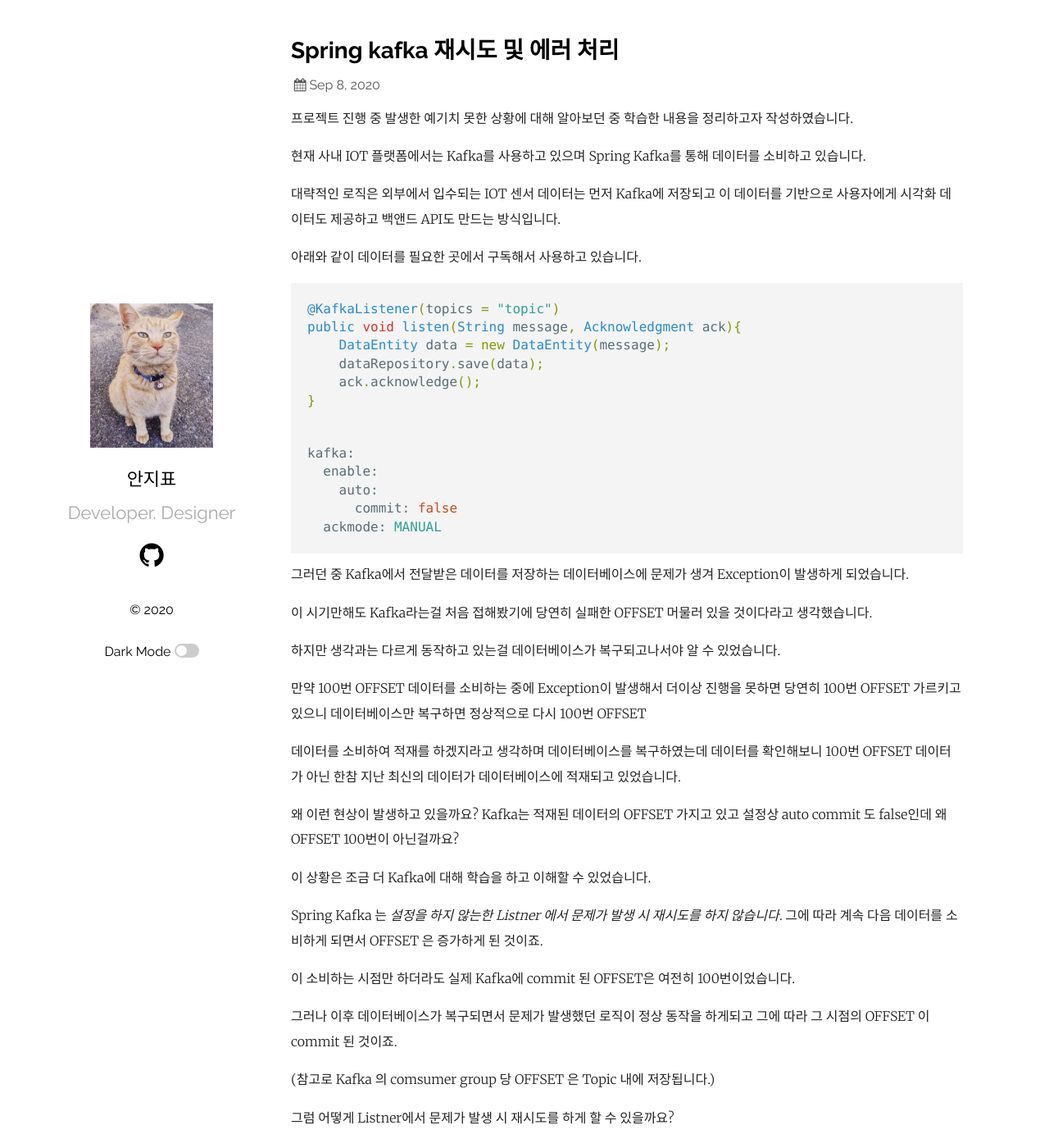
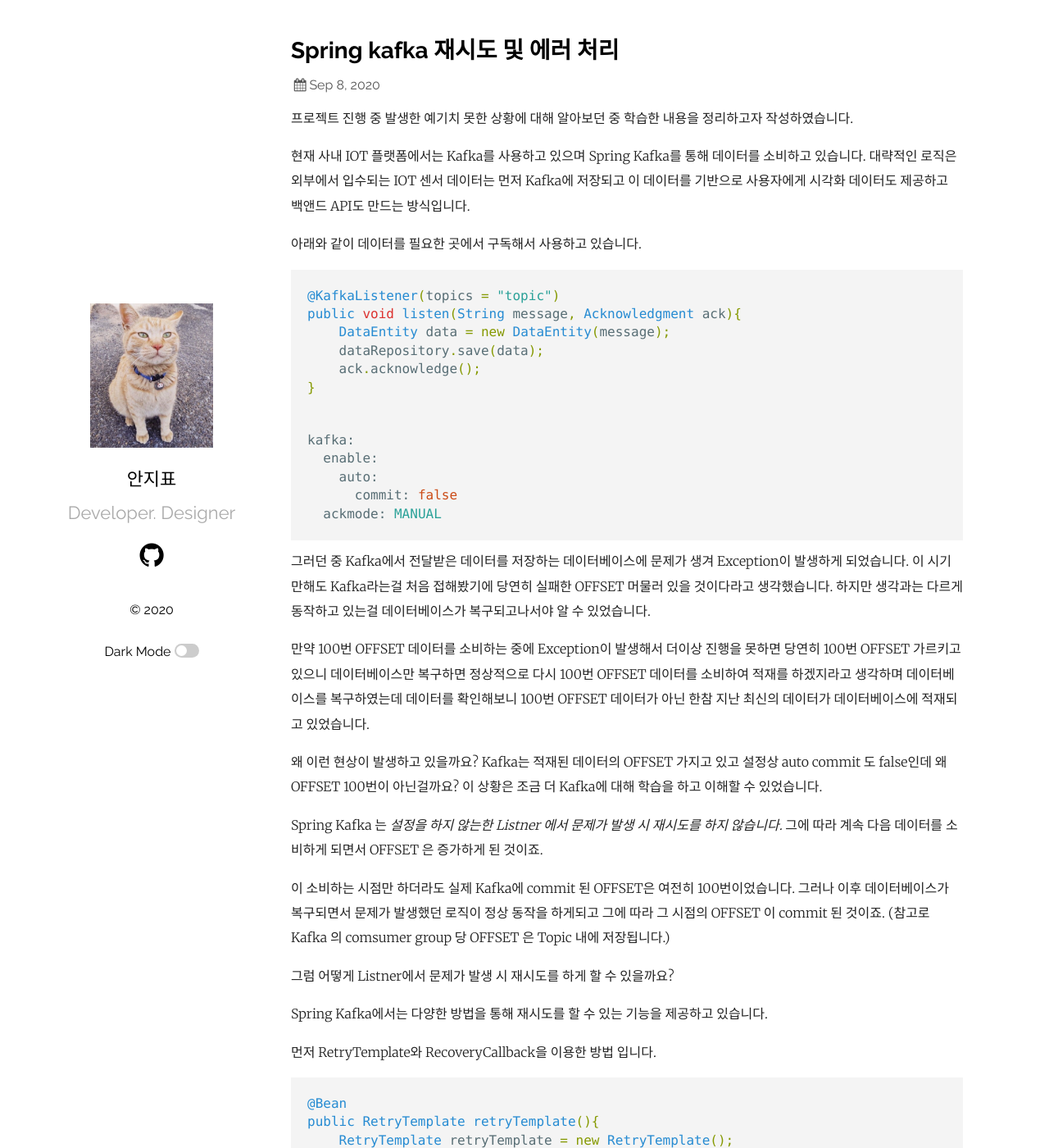
Before and after one commit to ppyong/ppyong.github.io, a Jekyll site: the page built from _posts/2020-09-08-spring-kafka-retry.md, in a window 1280 px wide and 1400 px high. Shown: the whole window at 82% size. Built offline with Jekyll 4.4.1, drawn with Linux system fonts in a browser that asks for light colours.

````diff
--- a/_posts/2020-09-08-spring-kafka-retry.md
+++ b/_posts/2020-09-08-spring-kafka-retry.md
@@ -7,9 +7,7 @@ image: /img/hello_world.jpeg
 프로젝트 진행 중 발생한 예기치 못한 상황에 대해 알아보던 중 학습한 내용을 정리하고자 작성하였습니다.
 
 현재 사내 IOT 플랫폼에서는 Kafka를 사용하고 있으며 Spring Kafka를 통해 데이터를 소비하고 있습니다.
-
 대략적인 로직은 외부에서 입수되는 IOT 센서 데이터는 먼저 Kafka에 저장되고 이 데이터를 기반으로 사용자에게 시각화 데이터도 제공하고 백앤드 API도 만드는 방식입니다.
-
 
 아래와 같이 데이터를 필요한 곳에서 구독해서 사용하고 있습니다.
 
@@ -30,29 +28,19 @@ kafka:
   ackmode: MANUAL
 ```
 
-그러던 중 Kafka에서 전달받은 데이터를 저장하는 데이터베이스에 문제가 생겨 Exception이 발생하게 되었습니다.
+그러던 중 Kafka에서 전달받은 데이터를 저장하는 데이터베이스에 문제가 생겨 Exception이 발생하게 되었습니다. 이 시기만해도 Kafka라는걸 처음 접해봤기에 당연히 실패한 OFFSET 머물러 있을 것이다라고 생각했습니다.  하지만 생각과는 다르게 동작하고 있는걸 데이터베이스가 복구되고나서야 알 수 있었습니다.
 
-이 시기만해도 Kafka라는걸 처음 접해봤기에 당연히 실패한 OFFSET 머물러 있을 것이다라고 생각했습니다.
-
-하지만 생각과는 다르게 동작하고 있는걸 데이터베이스가 복구되고나서야 알 수 있었습니다.
-
-만약 100번 OFFSET 데이터를 소비하는 중에 Exception이 발생해서 더이상 진행을 못하면 당연히 100번 OFFSET 가르키고 있으니 데이터베이스만 복구하면 정상적으로 다시 100번 OFFSET
-
-데이터를 소비하여 적재를 하겠지라고 생각하며 데이터베이스를 복구하였는데 데이터를 확인해보니 100번 OFFSET 데이터가 아닌 한참 지난 최신의 데이터가 데이터베이스에 적재되고 있었습니다.
+만약 100번 OFFSET 데이터를 소비하는 중에 Exception이 발생해서 더이상 진행을 못하면 당연히 100번 OFFSET 가르키고 있으니 데이터베이스만 복구하면 정상적으로 다시 100번 OFFSET 데이터를 소비하여 적재를 하겠지라고 생각하며 데이터베이스를 복구하였는데 데이터를 확인해보니 100번 OFFSET 데이터가 아닌 한참 지난 최신의 데이터가 데이터베이스에 적재되고 있었습니다.
 
 
 왜 이런 현상이 발생하고 있을까요? Kafka는 적재된 데이터의 OFFSET 가지고 있고 설정상 auto commit 도 false인데 왜 OFFSET 100번이 아닌걸까요?
-
 이 상황은 조금 더 Kafka에 대해 학습을 하고 이해할 수 있었습니다.
 
 Spring Kafka 는 *설정을 하지 않는한 Listner 에서 문제가 발생 시 재시도를 하지 않습니다.* 그에 따라 계속 다음 데이터를 소비하게 되면서 OFFSET 은 증가하게 된 것이죠.
 
 이 소비하는 시점만 하더라도 실제 Kafka에 commit 된 OFFSET은 여전히 100번이었습니다.
-
 그러나 이후 데이터베이스가 복구되면서 문제가 발생했던 로직이 정상 동작을 하게되고 그에 따라 그 시점의 OFFSET 이 commit 된 것이죠.
-
 (참고로 Kafka 의 comsumer group 당 OFFSET 은 Topic 내에 저장됩니다.)
-
 
 그럼 어떻게 Listner에서 문제가 발생 시 재시도를 하게 할 수 있을까요?
 
````
